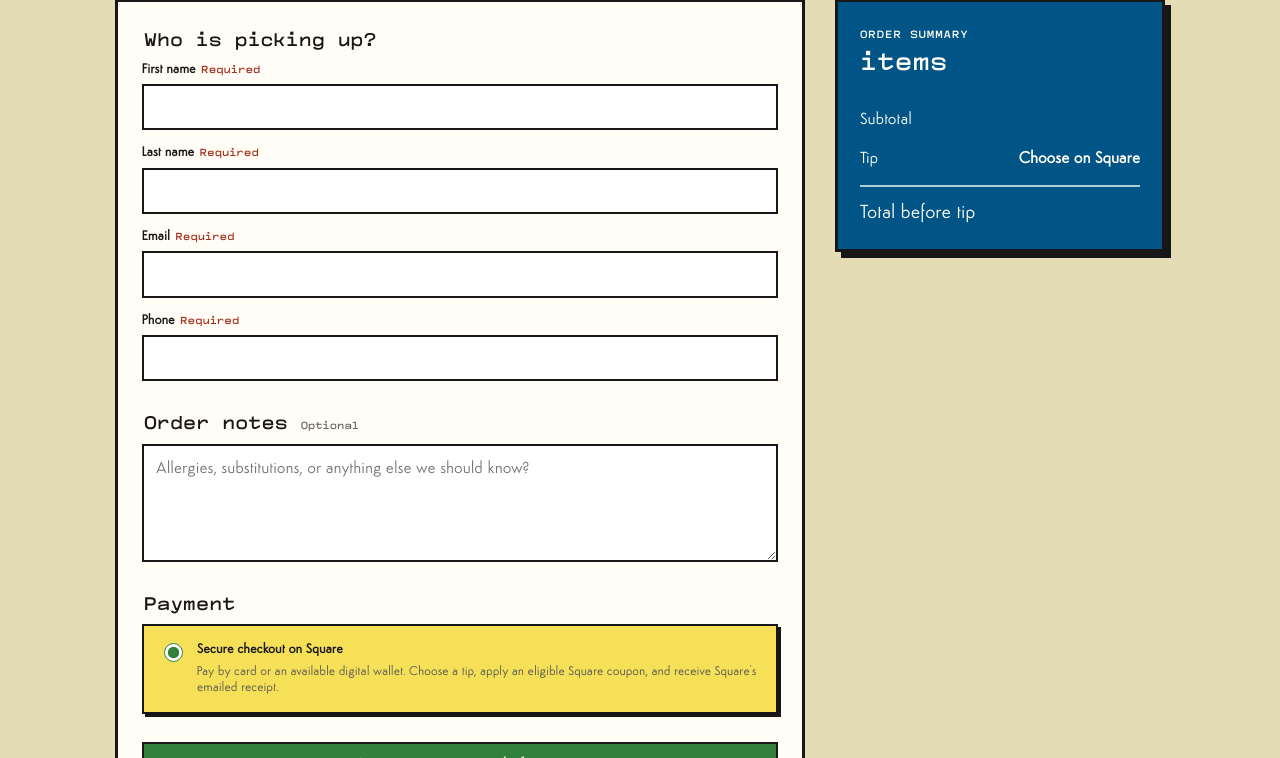
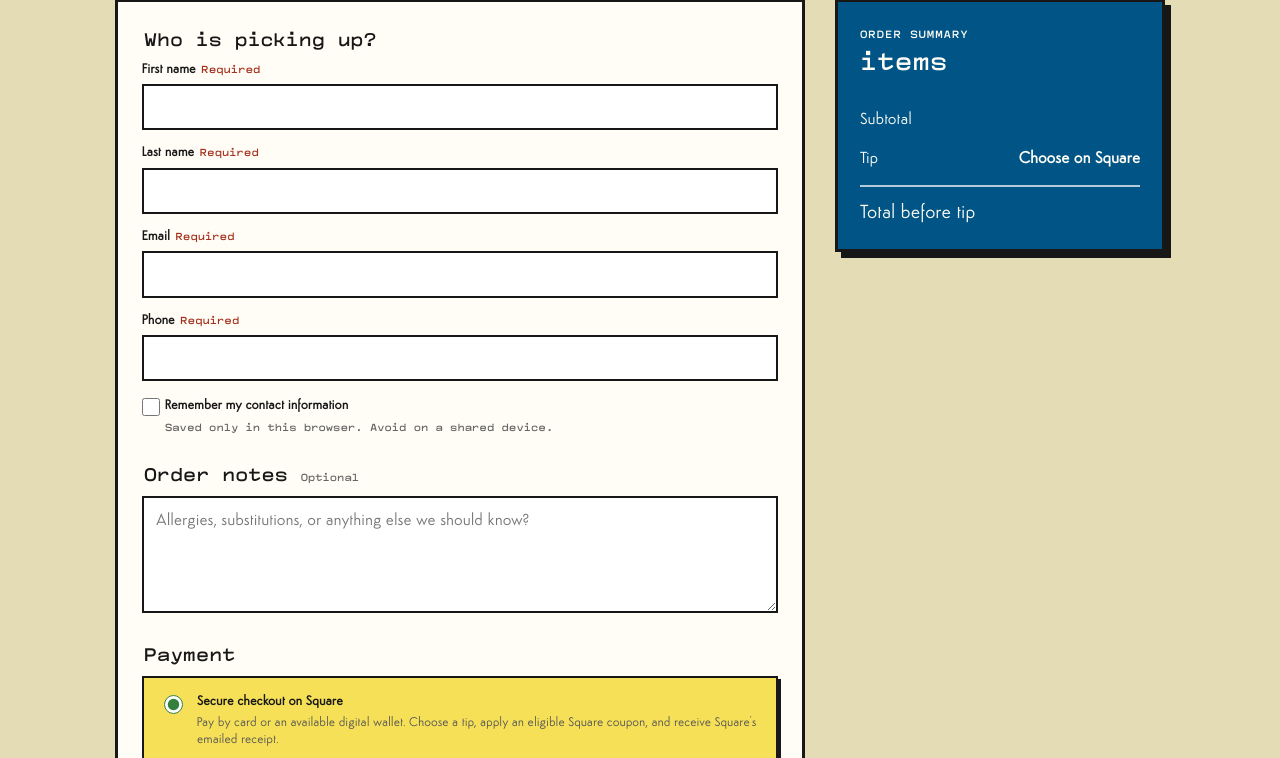
Before and after one commit to alexchronopoulos/pizzeria-mari-ordering, a Flask app: template app/templates/checkout.html in a window 1280 px wide. Shown: the part 280-1038 px from the top of the page. Run offline with Flask 3, Linux system fonts and the light colour scheme; the template is opened without the code that fills it, so the values that code supplies are empty.

Commit message:
Add save of contact info

```diff
--- a/app/__init__.py
+++ b/app/__init__.py
@@ -21,7 +21,7 @@ from .square import (
 )
 
 
-APP_VERSION = "0.18.1"
+APP_VERSION = "0.18.2"
 
 
 def _csv_setting(
--- a/app/static/checkout.js
+++ b/app/static/checkout.js
@@ -7,9 +7,56 @@
   const customTipInput = document.querySelector('#custom-tip');
   const checkoutForm = document.querySelector('#checkout-form');
   const checkoutButton = document.querySelector('.checkout-submit');
+  const rememberContact = document.querySelector('#remember-contact');
+  const rememberedContactKey = 'pizzeriaMari.checkoutContact.v1';
+  const rememberedContactFields = ['first_name', 'last_name', 'email', 'phone'];
   const slotCache = new Map(Object.entries(data.slotsByDate || {}));
   const slotRequests = new Map();
   let displayedSlotDate = null;
+
+  const clearRememberedContact = () => {
+    try {
+      window.localStorage.removeItem(rememberedContactKey);
+    } catch (_error) {
+      // Checkout should remain usable when browser storage is unavailable.
+    }
+  };
+
+  const restoreRememberedContact = () => {
+    if (!rememberContact) return;
+    try {
+      const saved = JSON.parse(window.localStorage.getItem(rememberedContactKey));
+      if (!saved || typeof saved !== 'object') return;
+      let restored = false;
+      rememberedContactFields.forEach((name) => {
+        const input = checkoutForm?.elements.namedItem(name);
+        if (!input || input.value.trim() || typeof saved[name] !== 'string') return;
+        input.value = saved[name];
+        restored = true;
+      });
+      rememberContact.checked = restored || rememberedContactFields.some(
+        (name) => typeof saved[name] === 'string' && saved[name],
+      );
+    } catch (_error) {
+      clearRememberedContact();
+    }
+  };
+
+  const saveRememberedContact = () => {
+    if (!rememberContact?.checked) {
+      clearRememberedContact();
+      return;
+    }
+    const contact = Object.fromEntries(rememberedContactFields.map((name) => [
+      name,
+      checkoutForm.elements.namedItem(name)?.value.trim() || '',
+    ]));
+    try {
+      window.localStorage.setItem(rememberedContactKey, JSON.stringify(contact));
+    } catch (_error) {
+      // A privacy setting or storage limit should never block payment.
+    }
+  };
 
   const selectedPaymentMethod = () => (
     document.querySelector('input[name="payment_method"]:checked')?.value || 'hosted'
@@ -154,6 +201,9 @@
   document.querySelectorAll('input[name="payment_method"]').forEach((input) => {
     input.addEventListener('change', updatePaymentMethod);
   });
+  rememberContact?.addEventListener('change', () => {
+    if (!rememberContact.checked) clearRememberedContact();
+  });
 
   document.querySelector('#summary-lines')?.addEventListener('click', async (event) => {
     const removeButton = event.target.closest('[data-remove-line]');
@@ -258,6 +308,7 @@
   });
 
   checkoutForm?.addEventListener('submit', () => {
+    saveRememberedContact();
     updateTip();
     checkoutButton.disabled = true;
     checkoutButton.setAttribute('aria-busy', 'true');
@@ -268,5 +319,6 @@
         : 'Opening Square…');
   });
 
+  restoreRememberedContact();
   renderSummary(data.cart);
 })();
--- a/app/static/style.css
+++ b/app/static/style.css
@@ -264,7 +264,11 @@ a { color: inherit; }
 .field-label { display: flex; align-items: baseline; gap: .35rem; }
 .field-status { color: #666; font: 400 .76rem/1 var(--font-display); }
 .field-status-required { color: var(--red); }
-.checkout-form input:not([type=radio]), .checkout-form textarea { width: 100%; padding: 12px; background: white; border: 2px solid var(--ink); border-radius: 0; }
+.checkout-form input:not([type=radio]):not([type=checkbox]), .checkout-form textarea { width: 100%; padding: 12px; background: white; border: 2px solid var(--ink); border-radius: 0; }
+.checkout-form .remember-contact { display: grid; grid-template-columns: auto 1fr; gap: 10px; align-items: start; margin-top: 2px; cursor: pointer; }
+.remember-contact input { width: 18px; height: 18px; margin: 1px 0 0; accent-color: var(--green); }
+.remember-contact > span { display: grid; gap: 2px; }
+.remember-contact small { color: #666; font: 400 .76rem/1.25 var(--font-display); }
 .tip-row { display: grid; grid-template-columns: repeat(5, 1fr); gap: 8px; }
 .tip-choice { position: relative; }
 .tip-choice input { position: absolute; opacity: 0; }
--- a/app/templates/checkout.html
+++ b/app/templates/checkout.html
@@ -40,6 +40,13 @@
         <label>
           <span class="field-label">Phone <span class="field-status field-status-required">Required</span></span>
           <input name="phone" type="tel" autocomplete="tel" value="{{ request.form.get('phone', '') }}" required>
+        </label>
+        <label class="remember-contact" for="remember-contact">
+          <input id="remember-contact" type="checkbox">
+          <span>
+            <strong>Remember my contact information</strong>
+            <small>Saved only in this browser. Avoid on a shared device.</small>
+          </span>
         </label>
       </fieldset>
 
--- a/pyproject.toml
+++ b/pyproject.toml
@@ -4,7 +4,7 @@ build-backend = "setuptools.build_meta"
 
 [project]
 name = "pizzeria-mari-ordering"
-version = "0.18.1"
+version = "0.18.2"
 description = "A simple, capacity-aware online ordering portal for Pizzeria Mari."
 requires-python = ">=3.12"
 dependencies = [
```
Also changed, not shown: DEPLOYMENT.md (+1 -1 lines), tests/test_routes.py (+28 -4 lines), README.md, 1 other file.
